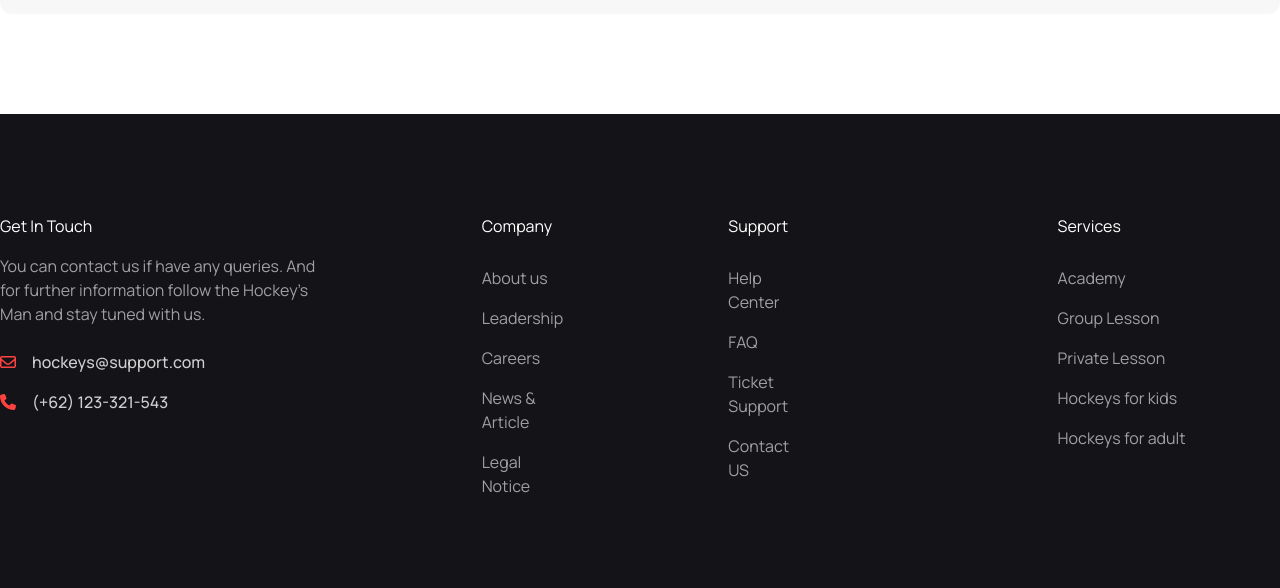
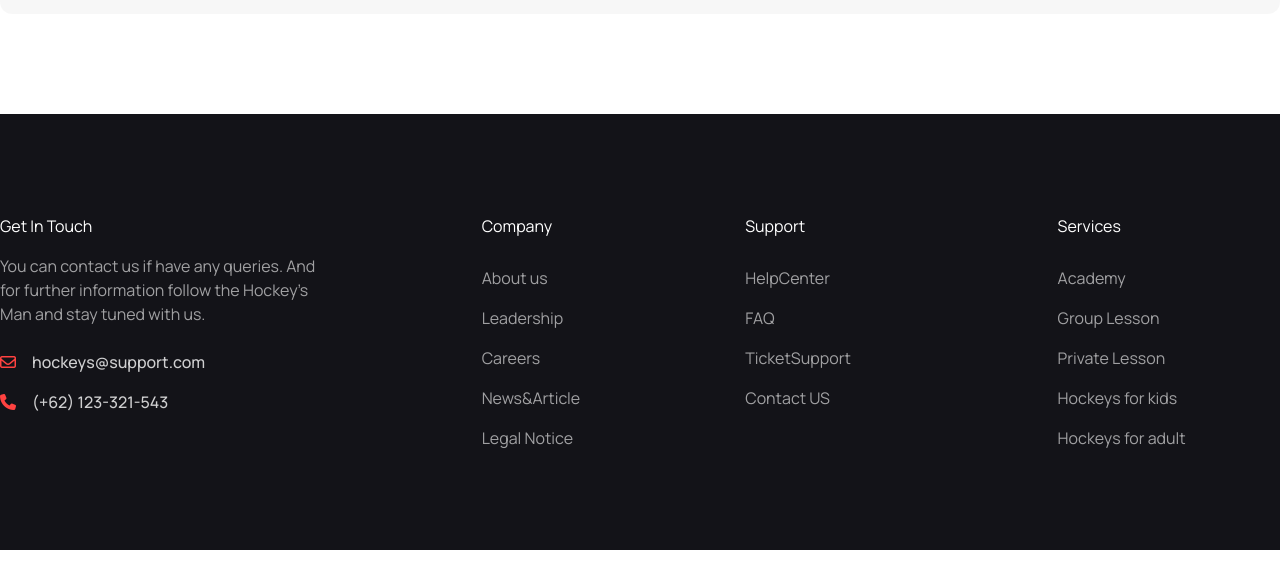
Before and after one commit to mdujjal67/B9A3-Hockey-s-Main, a plain HTML site: page index.html in a window 1280 px wide. Shown: the part 5758-6346 px from the top of the page. After the commit the page ends 6308 px from the top, so only its background shows below. Drawn offline with nearby package versions, Linux system fonts and the light colour scheme.

Commit message:
finalized this project

```diff
--- a/index.html
+++ b/index.html
@@ -613,14 +613,14 @@
                     <p class="my-4"><a href="#" class="text-[#ffffff99]">About us</a></p>
                     <p class="my-4"><a href="#" class="text-[#ffffff99]">Leadership</a></p>
                     <p class="my-4"><a href="#" class="text-[#ffffff99]">Careers</a></p>
-                    <p class="my-4 block"><a href="#" class="text-[#ffffff99]">News & Article</a></p>
+                    <p class="my-4 block"><a href="#" class="text-[#ffffff99]">News&Article</a></p>
                     <p><a href="#" class="text-[#ffffff99]">Legal Notice</a></p>
                 </div>
                 <div class="text-center lg:text-left">
                     <h4 class="text-white mb-7">Support</h4>
-                    <p class="my-4"><a href="#" class="text-[#ffffff99]">Help Center</a></p>
+                    <p class="my-4"><a href="#" class="text-[#ffffff99]">HelpCenter</a></p>
                     <p class="my-4"><a href="#" class="text-[#ffffff99]">FAQ</a></p>
-                    <p class="my-4"><a href="#" class="text-[#ffffff99]">Ticket Support</a></p>
+                    <p class="my-4"><a href="#" class="text-[#ffffff99]">TicketSupport</a></p>
                     <p><a href="#" class="text-[#ffffff99]">Contact US</a></p>
                 </div>
             </div>
```
